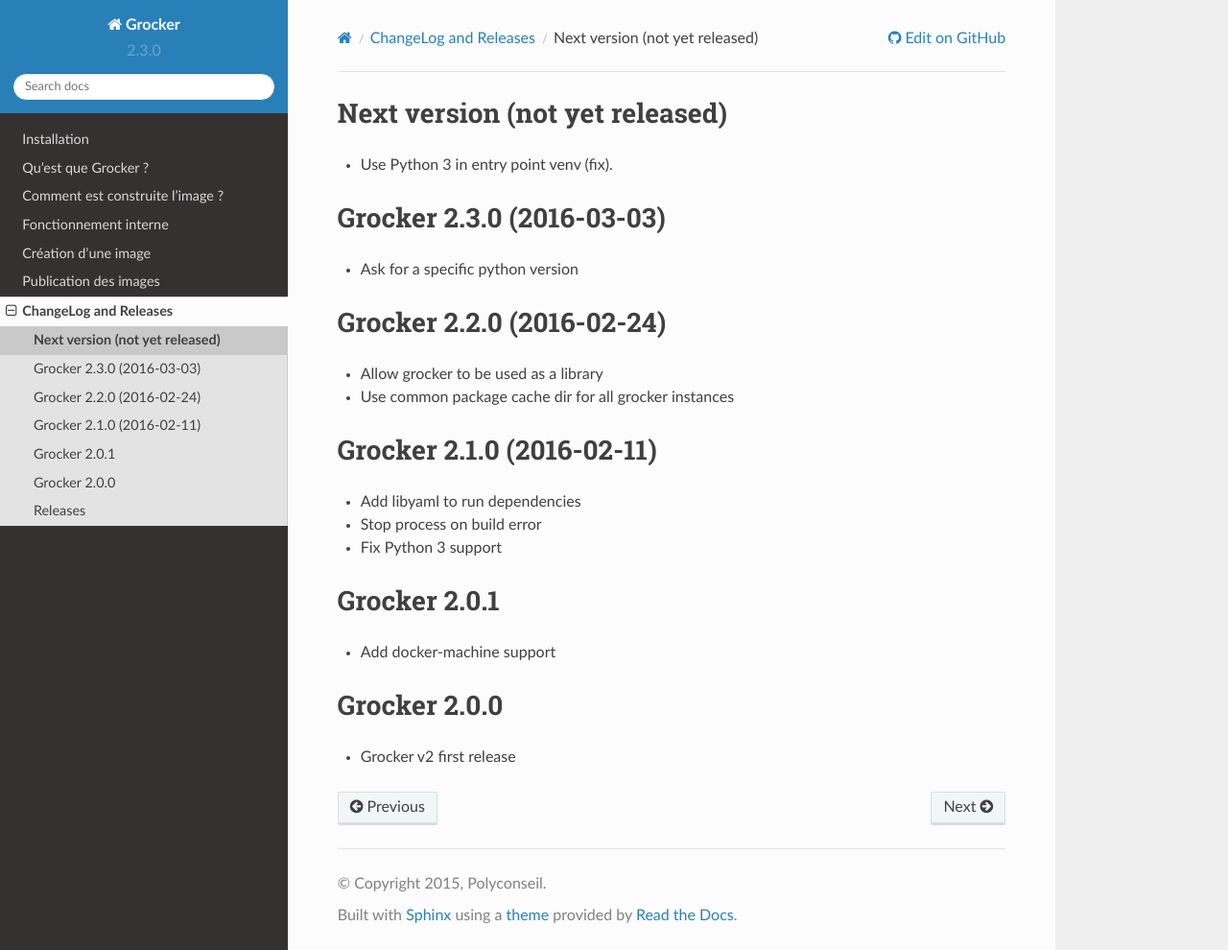
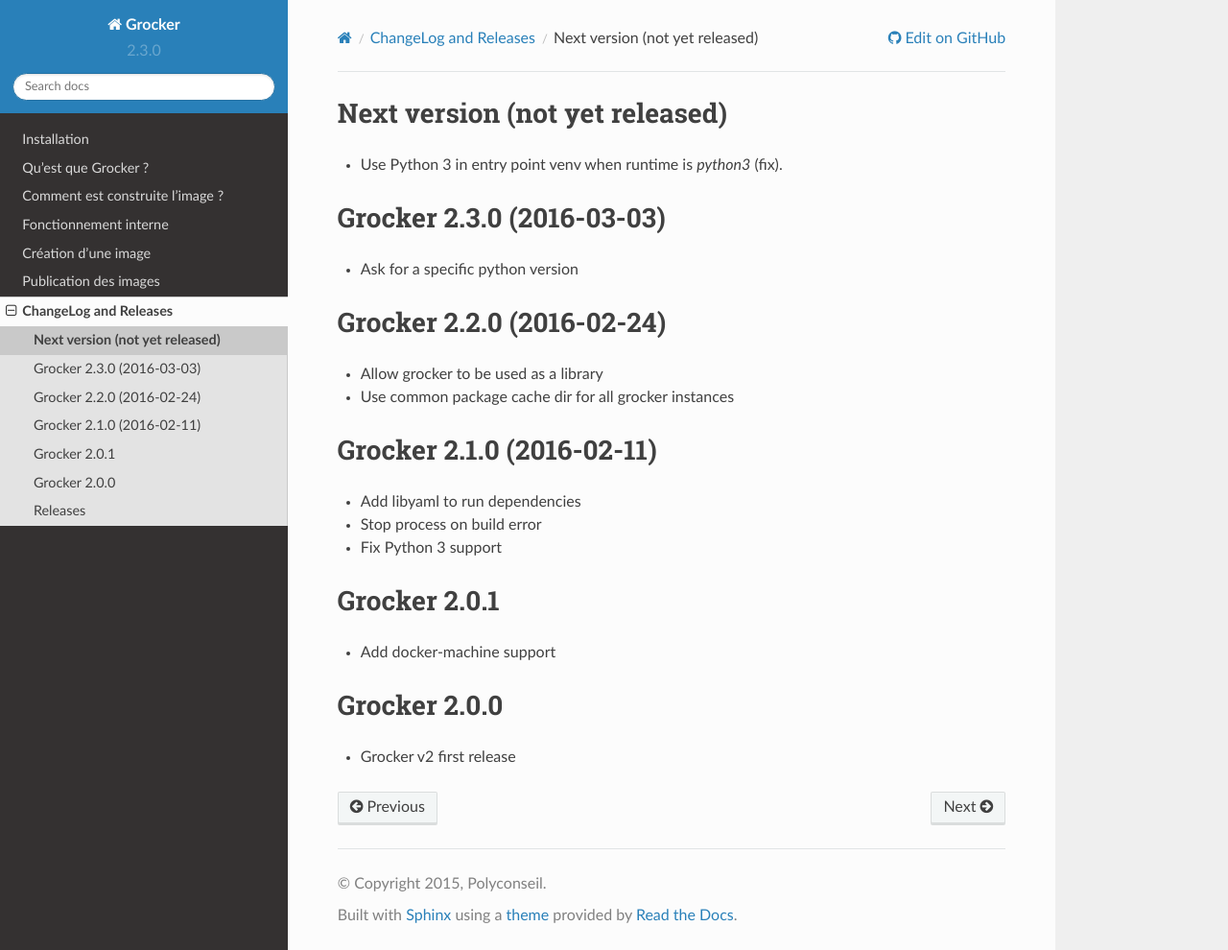
Before and after one commit to Polyconseil/grocker, a Sphinx documentation site: the page built from docs/changelog.rst, in a window 1280 px wide and 990 px high. Shown: the whole window at 96% size. Built offline with Sphinx 7.4.7 and the Read the Docs theme 2.0.0, drawn with Linux system fonts in a browser that asks for light colours.

```diff
--- a/docs/changelog.rst
+++ b/docs/changelog.rst
@@ -1,7 +1,7 @@
 Next version (not yet released)
 -------------------------------
 
-- Use Python 3 in entry point venv (fix).
+- Use Python 3 in entry point venv when runtime is `python3` (fix).
 
 
 Grocker 2.3.0 (2016-03-03)
```
